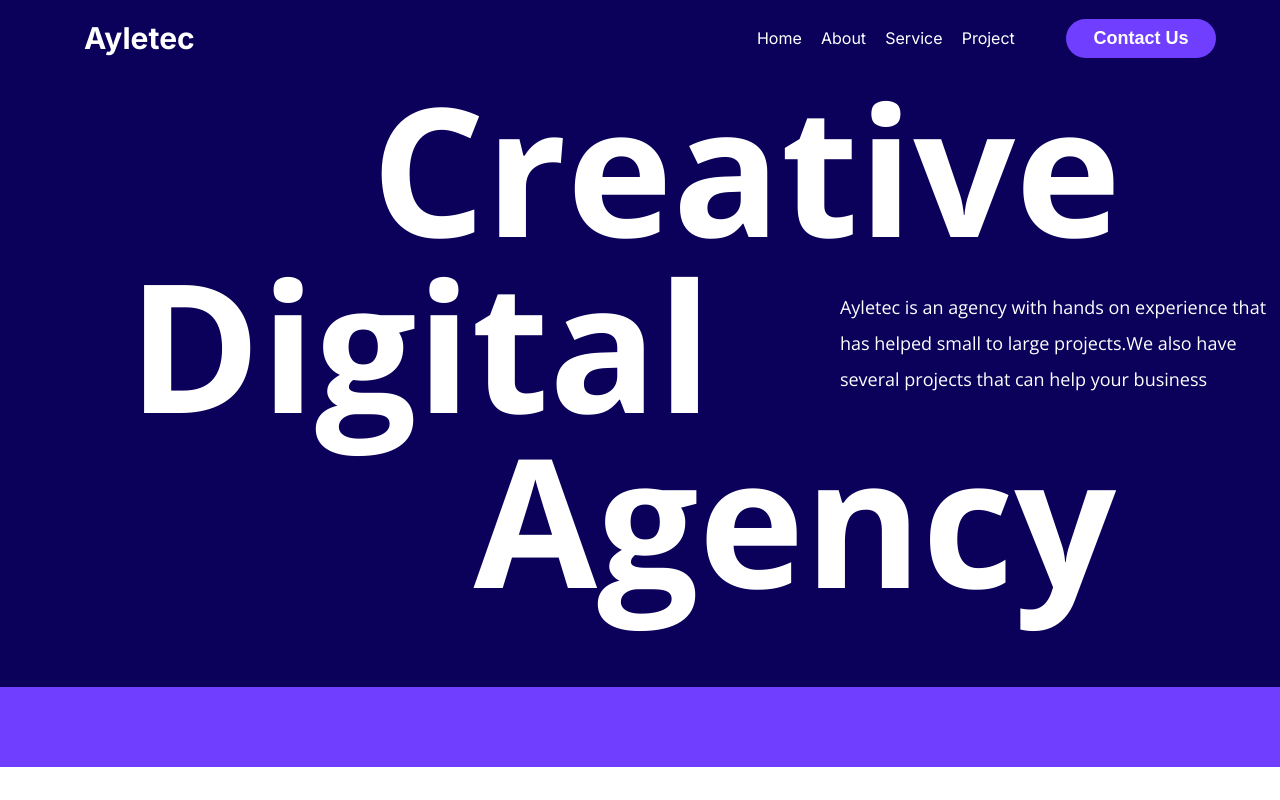
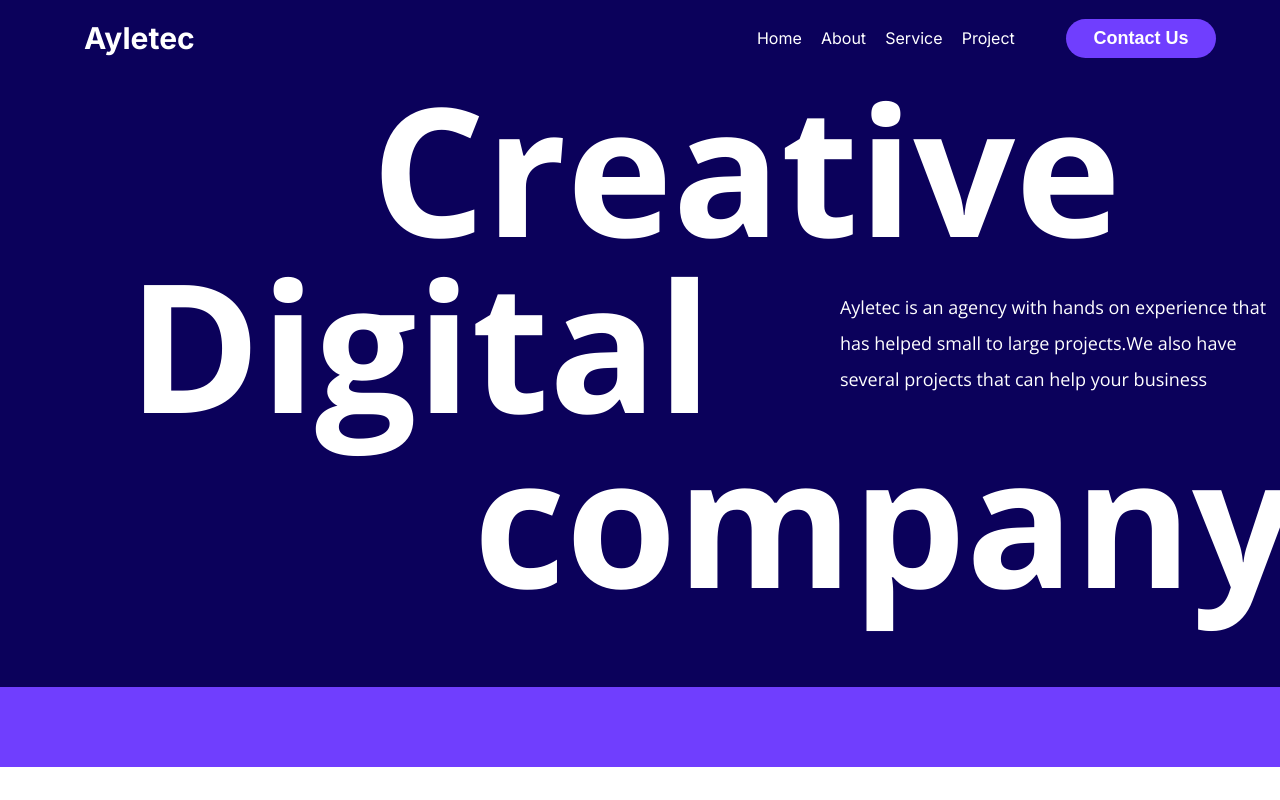
Before and after one commit to hafizali05/company-website, a Next.js app: page / in a window 1280 px wide. Shown: the top 800 px of the page. Built offline with nearby package versions, Linux system fonts and the light colour scheme.

Commit message:
testing v3

```diff
--- a/components/Hero.tsx
+++ b/components/Hero.tsx
@@ -13,7 +13,7 @@ const Hero = () => {
         </p>
       </div>
 
-      <h1>Agency</h1>
+      <h1>company</h1>
     </header>
   );
 };
```
